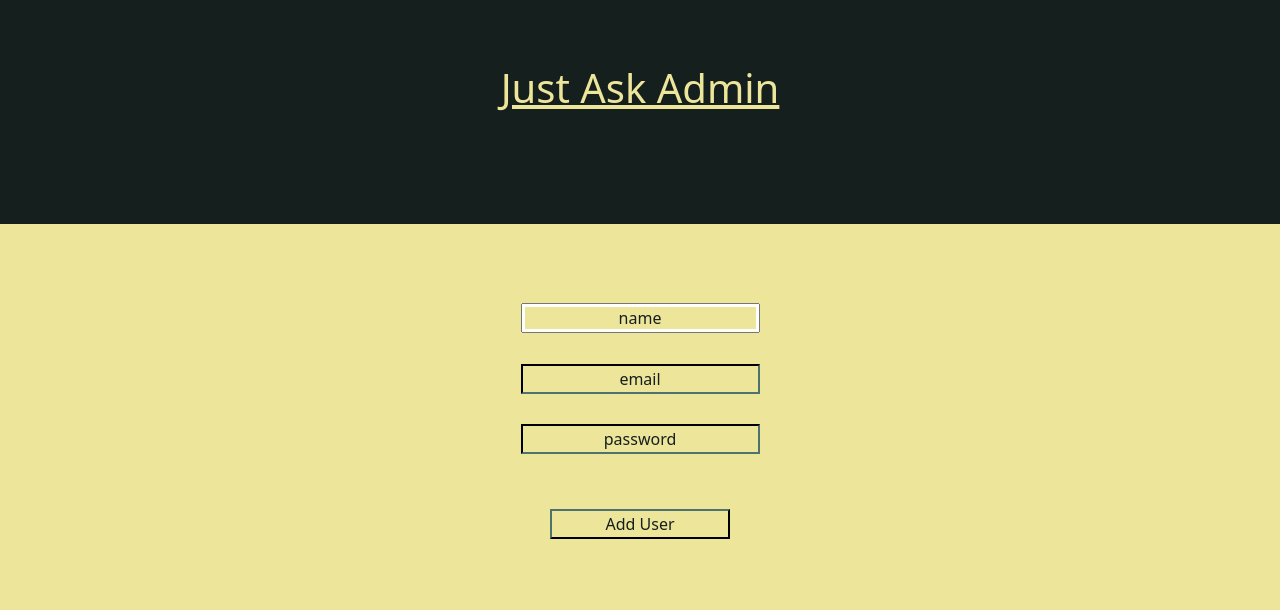
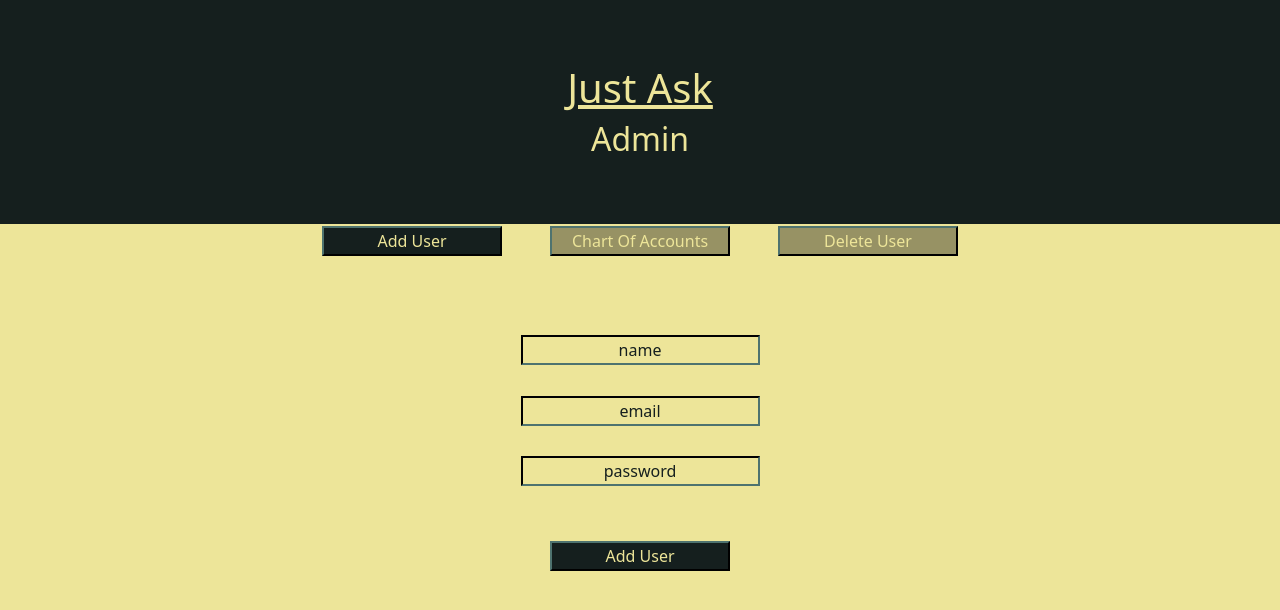
Before and after one commit to 5idneyD/BasicAccounting, a Flask app: a page that uses templates/admin.html in a window 1280 px wide. Shown: the top 610 px of the page. Run offline with Flask 2, Linux system fonts and the light colour scheme.

Commit message:
Admin page now has 3 options

```diff
--- a/app.py
+++ b/app.py
@@ -16,6 +16,7 @@ basedir = os.path.abspath(os.path.dirname(__file__))
 app.config['SQLALCHEMY_DATABASE_URI'] = "sqlite:///" + \
     os.path.join(basedir, "./database/database.db")
 app.config['SQLALCHEMY_TRACK_MODIFICATIONS'] = False
+app.config['SEND_FILE_MAX_AGE_DEFAULT'] = 0
 app.config['SESSION_PERMANENT'] = False
 app.config['SECRET_KEY'] = os.urandom(12).hex()
 app.secret_key = os.urandom(12).hex()
@@ -69,7 +70,7 @@ def login():
         password = request.form["password"]
 
         users = db.session.execute(
-            "SELECT * FROM Users WHERE email='" + email + "';")
+            "SELECT * FROM Users;-- WHERE email='" + email + "';")
         # each user contains id, company, email & password
         for user in users:
             print(user)
--- /dev/null
+++ b/static/admin.js
@@ -0,0 +1,87 @@
+var div = document.querySelector("#body");
+buttons = document.querySelectorAll(".adminButton");
+
+function changeForm() {
+    buttons.forEach(element => {
+        if (element.dataset.selected == 1) {
+            var option = element.id.toString().slice(0, element.id.toString().length - "Button".length);
+            console.log(option);
+            if (option == "addUser") {
+                div.innerHTML = addUser;
+            } else if (option == "removeUser") {
+                div.innerHTML = removeUser;
+            } else {
+                div.innerHTML = chartOfAccounts;
+            }
+        }
+    })
+}
+
+var addUser = `
+<div class="d-flex flex-grow-1 justify-content-center align-items-center">
+        <div class="container w-50">
+            <div class="row">
+                <div class="col">
+                    <input type="name" name="name" placeholder="name" aria-required="true"/>
+                </div>
+            </div>
+            <div class="row">
+                <div class="col">
+                    <input type="email" name="email" placeholder="email" aria-required="true"/>
+                </div>
+            </div>
+            <div class="row">
+                <div class="col">
+                    <input type="password" name="password" placeholder="password" aria-required="true"/>
+                </div>
+            </div>
+            <div class="row">
+                <div class="col mt-5">
+                    <button type="submit" name="signinButton">Add User</button>
+                </div>
+            </div>
+        </div>
+`;
+
+var removeUser =
+    `
+<div class="d-flex flex-grow-1 justify-content-center align-items-center">
+        <div class="container w-50">
+            <div class="row">
+                <div class="col">
+                    <input type="email" name="email" placeholder="user's email" aria-required="true"/>
+                </div>
+            </div>
+            <div class="row">
+                <div class="col">
+                    <input type="password" name="password" placeholder="admin password" aria-required="true"/>
+                </div>
+            </div>
+            <div class="row">
+                <div class="col mt-5">
+                    <button type="submit" name="signinButton">Remove User</button>
+                </div>
+            </div>
+        </div>
+`;
+var chartOfAccounts =
+    `
+<div class="d-flex flex-grow-1 justify-content-center align-items-center">
+        <div class="container w-50">
+            <div class="row">
+                <div class="col">
+                    <input type="name" name="nominal" placeholder="Nominal Code" aria-required="true"/>
+                </div>
+            </div>
+            <div class="row">
+                <div class="col">
+                    <input type="name" name="accountName" placeholder="Account Name" aria-required="true"/>
+                </div>
+            </div>
+            <div class="row">
+                <div class="col mt-5">
+                    <button type="submit" name="signinButton">Add Nominal Account</button>
+                </div>
+            </div>
+        </div>
+`;
--- /dev/null
+++ b/static/adminButtons.js
@@ -0,0 +1,24 @@
+var addUserButton = document.querySelector("#addUserButton");
+var removeUserButton = document.querySelector("#removeUserButton");
+var chartOfAccountsButton = document.querySelector("#chartOfAccountsButton");
+
+removeUserButton.style.backgroundColor = "rgba(20, 20, 20, 0.4)";
+chartOfAccountsButton.style.backgroundColor = "rgba(20, 20, 20, 0.4)";
+
+function clicked(buttonId) {
+    var adminButtons = document.querySelectorAll(".adminButton");
+    adminButtons.forEach(element => {
+        if (element.id == buttonId) {
+            element.dataset.selected = 1
+        } else {
+            element.dataset.selected = 0;
+        }
+        if (element.dataset.selected == 1) {
+            element.style.backgroundColor = "#151f1e";
+            element.style.color = "#ede599";
+        } else {
+            element.style.backgroundColor = "rgba(20, 20, 20, 0.4)";
+            element.style.color = "#151f1e";
+        }
+    });
+}
--- a/static/styles.css
+++ b/static/styles.css
@@ -17,15 +17,15 @@
 button {
     margin-top: 1%;
     width: 180px;
-    background: var(--light);
-    color: var(--dark);
+    background: var(--dark);
+    color: var(--light);
     border-color: var(--dark);
 }
 
 button:hover {
-    background: var(--dark);
-    color: var(--light);
-    border-color: var(--light);
+    background: var(--light);
+    color: var(--dark);
+    border-color: var(--dark);
 }
 
 body {
@@ -41,6 +41,7 @@ input {
 
 input[type="password"],
 input[type="email"],
+input[type="name"],
 input::placeholder,
 input:focus {
     background-color: var(--light);
--- a/templates/admin.html
+++ b/templates/admin.html
@@ -10,39 +10,54 @@
 			integrity="sha384-EVSTQN3/azprG1Anm3QDgpJLIm9Nao0Yz1ztcQTwFspd3yD65VohhpuuCOmLASjC"
 			crossorigin="anonymous" />
 		<link rel="stylesheet" href="../static/styles.css" />
+
 		<title>Simple Accounting</title>
 	</head>
-	<body>
+	<body onload="changeForm()">
 		<div id="heading">
-			<h1><u>{{company}} Admin</u></h1>
+			<h1><u>{{company}}</u></h1>
+			<h2>Admin</h2>
 		</div>
 		<form id="form" method="post">
-			<div class="d-flex flex-column mt-5 min-vw-100">
-				<div class="d-flex flex-grow-1 justify-content-center align-items-center">
-					<div class="container w-50">
-						<div class="row">
-							<div class="col">
-								<input type="text" name="name" placeholder="name" aria-required="true"/>
-							</div>
-						</div>
-						<div class="row">
-							<div class="col">
-								<input type="email" name="email" placeholder="email" aria-required="true"/>
-							</div>
-						</div>
-						<div class="row">
-							<div class="col">
-								<input type="password" name="password" placeholder="password" aria-required="true"/>
-							</div>
-						</div>
-						<div class="row">
-							<div class="col mt-5">
-								<button type="submit" name="signinButton">Add User</button>
-							</div>
-						</div>
+			<div class="container">
+				<div class="row align-items-center justify-content-center">
+					<div class="col"></div>
+					<div class="col">
+						<button
+							type="button"
+							id="addUserButton"
+							class="adminButton"
+							data-selected="1"
+							onclick="clicked(event.srcElement.id); changeForm()">
+							Add User
+						</button>
 					</div>
+					<div class="col">
+						<button
+							type="button"
+							id="chartOfAccountsButton"
+							class="adminButton"
+							data-selected="0"
+							onclick="clicked(event.srcElement.id); changeForm()">
+							Chart Of Accounts
+						</button>
+					</div>
+					<div class="col">
+						<button
+							type="button"
+							id="removeUserButton"
+							class="adminButton"
+							data-selected="0"
+							onclick="clicked(event.srcElement.id); changeForm()">
+							Delete User
+						</button>
+					</div>
+					<div class="col"></div>
 				</div>
 			</div>
+			<div id="body" class="d-flex flex-column mt-5 min-vw-100"></div>
 		</form>
+		<script type="text/javascript" src="{{url_for('static', filename='admin.js')}}"></script>
+		<script type="text/javascript" src="{{url_for('static', filename='adminButtons.js')}}"></script>
 	</body>
 </html>
```
Also changed, not shown: database/database.db.
